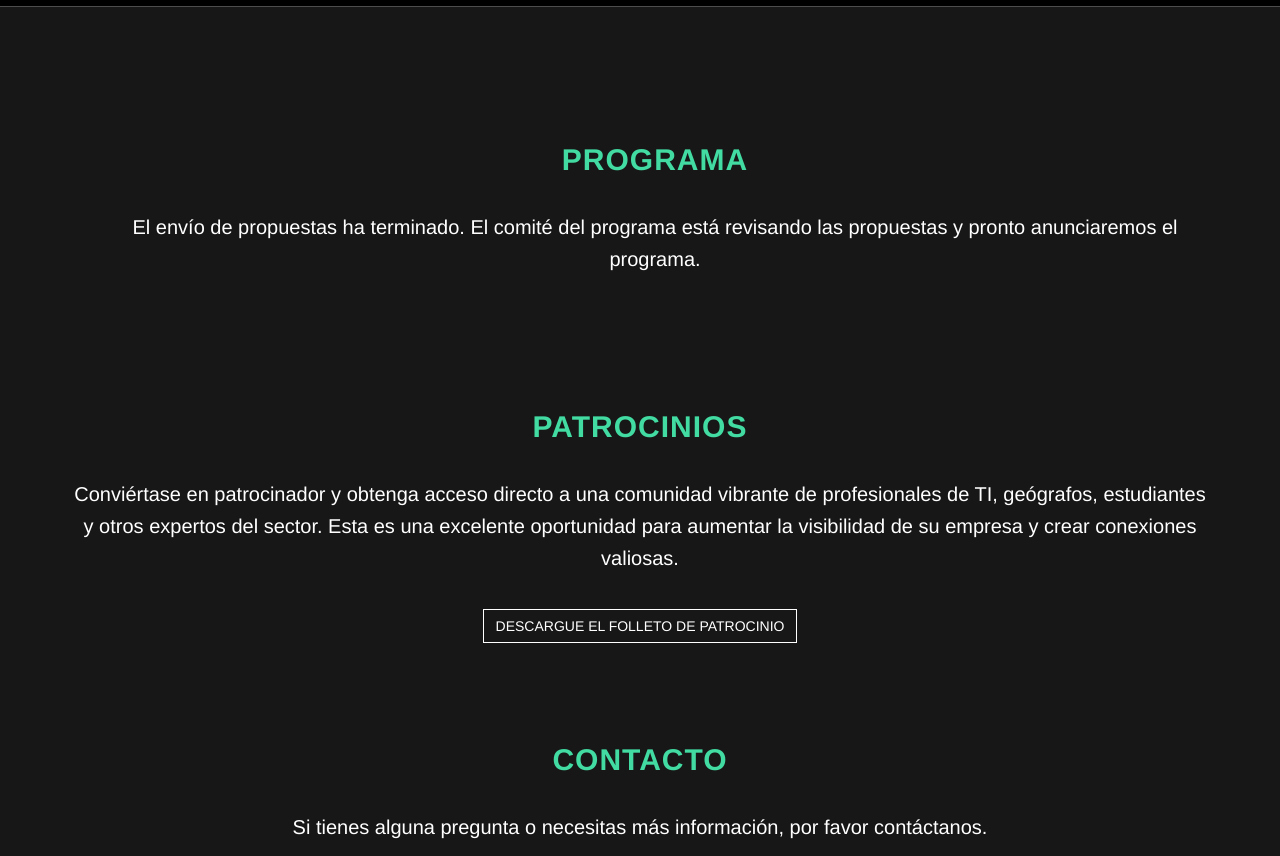
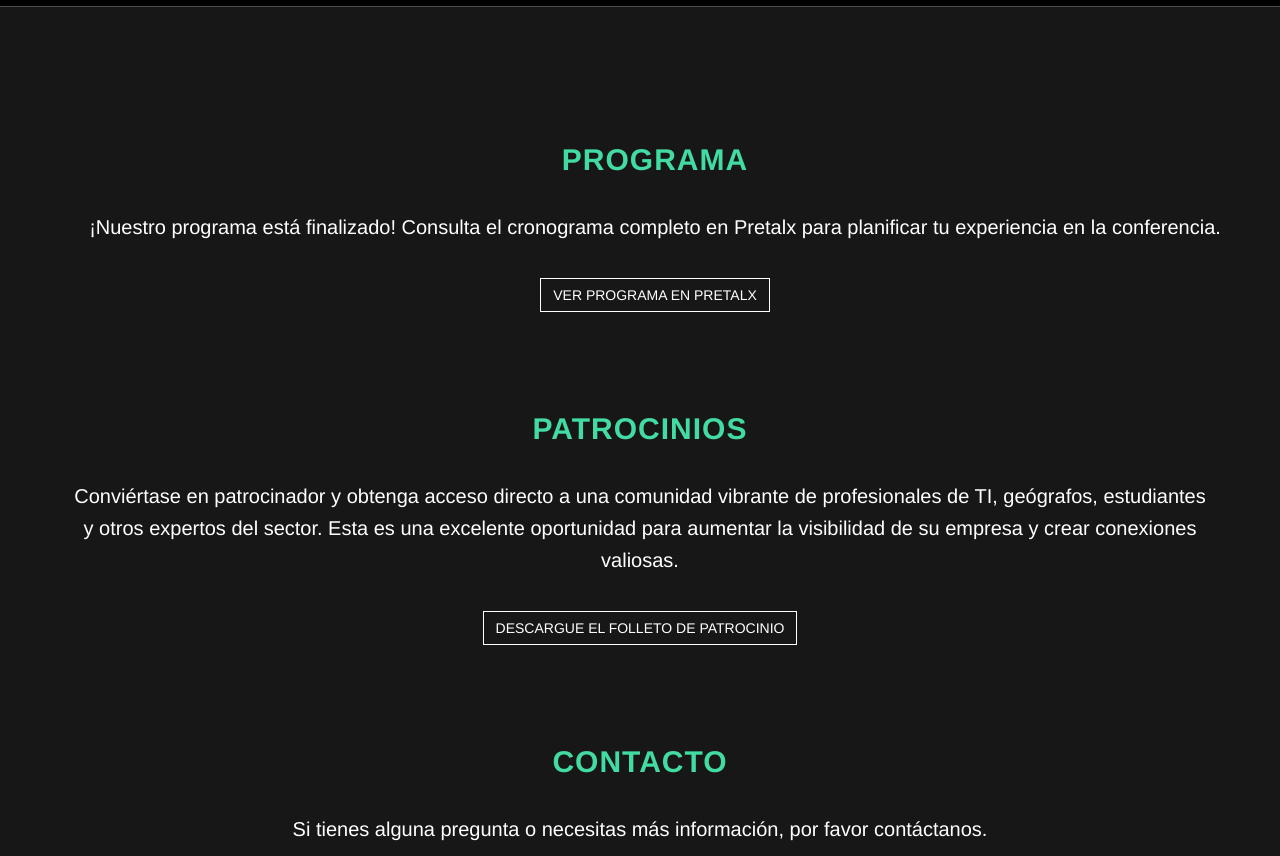
Before and after one commit to OSMLatam/sotm-latam-2024, a Jekyll site: the page built from index.html, in a window 1280 px wide and 900 px high, scrolled down 1577 px, cut to the strip 44-900 px from the top of the window. Built offline with Jekyll 4.4.1, drawn with Linux system fonts in a browser that asks for light colours; nearby versions of some CDN libraries; some web fonts are replaced; part of the change alters nothing that is shown.

```diff
--- a/_config.yml
+++ b/_config.yml
@@ -48,9 +48,9 @@ registrations:
 program:
   # stage: call-for-proposals-will-open-soon
   # stage: call-for-proposals-open
-  stage: call-for-proposals-closed
-  # stage: program-is-ready
-  url: "https://talks.osgeo.org/sotm2024-latam"
+  # stage: call-for-proposals-closed
+  stage: program-is-ready
+  url: "https://talks.osgeo.org/sotm2024-latam/schedule"
 
 # Build settings
 markdown: kramdown
```
